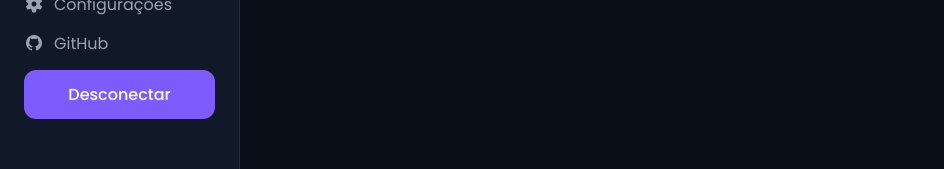
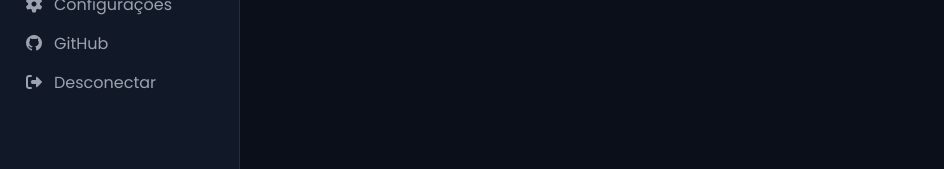
Before and after one commit to williamfurquim/Revise.e, a React (Vite) app in the folder frontend/: page /api/revisao in a window 1280 px wide. Shown: the part 184-353 px from the top of the page, without its empty margins (0-944 px from the left). Built offline with nearby package versions, Linux system fonts and the light colour scheme; no server answers; sample sign-in values are in the browser's storage.

Commit message:
style: side bar, form and textarea

```diff
--- a/frontend/src/components/SideBar.tsx
+++ b/frontend/src/components/SideBar.tsx
@@ -38,15 +38,13 @@ const SideBar = () => {
                     <li><a href="https://github.com/williamfurquim/Revisee"
                         target="_blank"
                         rel="noopener noreferrer">
-                        {/* Evita vulnerabilidade de segurança */}
                         <i className="fa-brands fa-github"></i>
                         GitHub
                     </a></li>
 
                     <li onClick={logout}>
-                        <button>
-                            Desconectar
-                        </button>
+                        <i className="fa-solid fa-right-from-bracket"></i>
+                        Desconectar
                     </li>
                 </ul>
             </nav>
--- a/frontend/src/styles/auth.css
+++ b/frontend/src/styles/auth.css
@@ -33,6 +33,11 @@
 .auth-container h1 {
     font-size: clamp(1rem, 2vw, 1.5rem);
     text-align: center;
+    color: whitesmoke;
+}
+
+.auth-container label {
+    color: whitesmoke;
 }
 
 .auth-container img {
--- a/frontend/src/styles/form.css
+++ b/frontend/src/styles/form.css
@@ -32,7 +32,7 @@ textarea:focus {
 }
 
 textarea {
-  min-height: 120px;
+  min-height: 220px;
   resize: vertical;
 }
 
--- a/frontend/src/styles/notes.css
+++ b/frontend/src/styles/notes.css
@@ -128,7 +128,7 @@
 
 .modal-content {
   width: 100%;
-  max-width: 700px;
+  max-width: 900px;
   max-height: 90vh;
 
   overflow-y: auto;
@@ -152,7 +152,7 @@
 }
 
 .modal-content textarea {
-  min-height: 300px;
+  min-height: 400px;
   max-height: 60vh;
 }
 
--- a/frontend/src/styles/sidebar.css
+++ b/frontend/src/styles/sidebar.css
@@ -35,6 +35,7 @@ aside a,
 aside li {
   color: var(--muted);
   transition: var(--transition);
+  cursor: pointer;
 }
 
 aside a:hover,
@@ -42,10 +43,6 @@ aside li:hover {
   color: var(--primary);
 }
 
-aside button {
-  width: 100%;
-}
-
 i {
   margin-right: 10px;
 }
```
